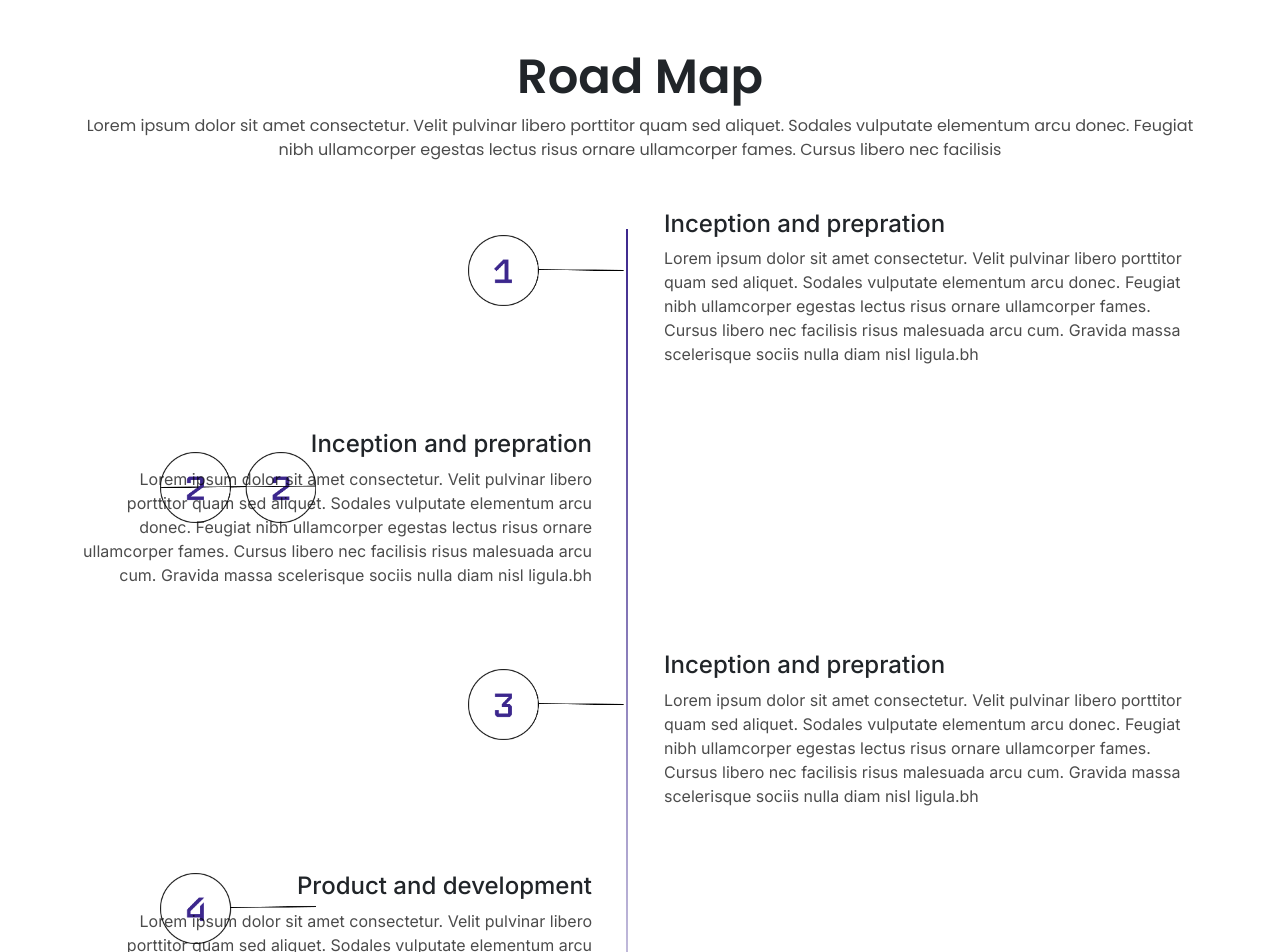
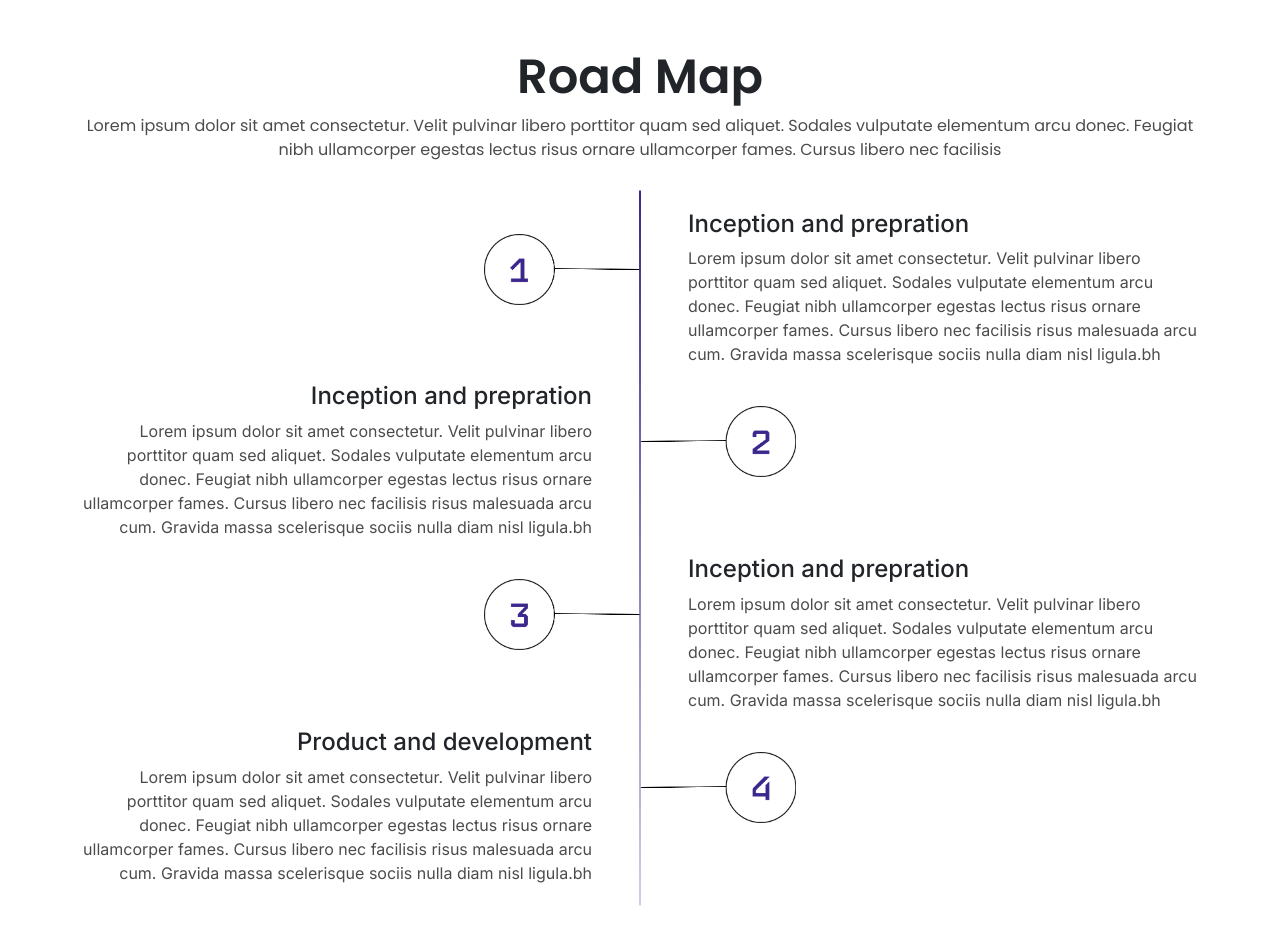
Before and after one commit to neharadialcode/bootstrap-common-components, a React (Create React App) app: page /roadMap in a window 1280 px wide. Shown: the top 952 px of the page. Built offline with nearby package versions, Linux system fonts and the light colour scheme.

Commit message:
solving error

```diff
--- a/package.json
+++ b/package.json
@@ -14,6 +14,7 @@
     "react-scripts": "5.0.1",
     "react-slick": "^0.29.0",
     "slick-carousel": "^1.8.1",
+    "swiper": "^11.0.3",
     "web-vitals": "^2.1.4"
   },
   "scripts": {
--- a/src/App.css
+++ b/src/App.css
@@ -45,7 +45,7 @@
 @media (max-width: 575.98px) {
   :root {
     /* font size */
-    --fs-sm: 16px;
+    --fs-sm: 13px;
     --fs-md: 18px;
     --fs-lg: 22px;
     --fs-xl: 28px;
--- a/src/App.js
+++ b/src/App.js
@@ -16,6 +16,7 @@ import Footer from "./components/footer/Footer";
 import Vedio from "./components/vedio/Vedio";
 import RoadMap from "./components/roadMap/RoadMap";
 
+
 function App() {
   return (
     <div className=" overflow-hidden">
@@ -29,7 +30,7 @@ function App() {
           <Route path="/faqs" element={<Faqs />} />
           <Route path="/footer" element={<Footer />} />
           <Route path="/vedio" element={<Vedio />} />
-          <Route path="/roadMap" element={<RoadMap/>} />
+          <Route path="/roadMap" element={<RoadMap />} />
         </Routes>
       </BrowserRouter>
     </div>
--- a/src/components/roadMap/RoadMapOne.jsx
+++ b/src/components/roadMap/RoadMapOne.jsx
@@ -18,19 +18,20 @@ const RoadMapOne = () => {
             fames. Cursus libero nec facilisis
           </p>
         </div>
-        <div className="center_line"></div>
-        <div className=" row position-relative">
+
+        <div className=" row position-relative center_line">
           {/* ================NUMBER ONE IMG AND TAXT==================== */}
-          <div className=" w-100 d-flex justify-content-end">
-            <div className=" col-8 col-lg-6 ">
+
+          <div className=" col-6 text-end p-0 mt-4">
             <img
               src={numberOne}
               alt="numberOne"
               height={71}
               width={156}
-                className=" position-absolute numberOne_img_Setup"
+              className="rodMap_img_w_h"
             />
-              <div className=" ms-lg-4">
+          </div>
+          <div className="col-6 ps-5">
             <h4>Inception and prepration</h4>
             <p className=" text-black opacity_70 fs_sm">
               Lorem ipsum dolor sit amet consectetur. Velit pulvinar libero
@@ -41,26 +42,9 @@ const RoadMapOne = () => {
               ligula.bh{" "}
             </p>
           </div>
-            </div>
-          </div>
+
           {/* ================NUMBER TWO IMG AND TAXT==================== */}
-          <div className=" w-100 d-flex justify-content-end justify-content-lg-start">
-            <div className=" col-8 col-lg-6 mt-3 mt-lg-5">
-              <img
-                src={numaberTwo}
-                alt="numaberTwo"
-                height={71}
-                width={156}
-                className=" position-absolute numberTwo_img_setup d-none d-lg-inline-block"
-              />
-              <img
-                src={numaberMdTwo}
-                alt="numaberMdTwo"
-                height={71}
-                width={156}
-                className=" position-absolute numberTwo_img_setup  d-lg-inline-block"
-              />
-              <div className=" text-lg-end me-lg-4 me-xl-5">
+          <div className=" col-6 text-end pe-5">
             <h4>Inception and prepration</h4>
             <p className="RoadMa p_par text-black opacity_70 fs_sm">
               Lorem ipsum dolor sit amet consectetur. Velit pulvinar libero
@@ -71,19 +55,34 @@ const RoadMapOne = () => {
               ligula.bh{" "}
             </p>
           </div>
+          <div className="col-6 p-0 mt-4">
+            <img
+              src={numaberTwo}
+              alt="numaberTwo"
+              height={71}
+              width={156}
+              className=" "
+            />
+            {/* <img
+              src={numaberMdTwo}
+              alt="numaberMdTwo"
+              height={71}
+              width={156}
+              className="rodMap_img_w_h  "
+            /> */}
           </div>
-          </div>
+
           {/* ================NUMBER THREE IMG AND TAXT==================== */}
-          <div className=" w-100 d-flex justify-content-end">
-            <div className="  col-8 col-lg-6 mt-3 mt-lg-5">
+          <div className=" col-6 text-end p-0 mt-4">
             <img
               height={71}
               width={156}
               src={numaberThree}
               alt="numaberThree"
-                className="numberThree_img_setup position-absolute"
+              className=" rodMap_img_w_h"
             />
-              <div className=" ms-lg-4">
+          </div>
+          <div className="col-6 ps-5">
             <h4>Inception and prepration</h4>
             <p className=" text-black opacity_70 fs_sm">
               Lorem ipsum dolor sit amet consectetur. Velit pulvinar libero
@@ -94,26 +93,9 @@ const RoadMapOne = () => {
               ligula.bh{" "}
             </p>
           </div>
-            </div>
-          </div>
+
           {/* ================NUMBER FOUR IMG AND TAXT==================== */}
-          <div className=" w-100  d-flex justify-content-end justify-content-lg-start">
-            <div className="  col-8 col-lg-6 mt-3 mt-lg-5">
-              <img
-                src={numberFour}
-                alt="numberFour"
-                height={71}
-                width={156}
-                className=" position-absolute numberfour_img_setup d-none"
-              />
-              <img
-                src={numberMdFour}
-                alt="numberMdFour"
-                height={71}
-                width={156}
-                className=" position-absolute numberfour_img_setup"
-              />
-              <div className=" me-lg-4 me-xl-5 text-lg-end">
+          <div className="col-6 text-end pe-5">
             <h4>Product and development</h4>
             <p className=" text-black opacity_70 fs_sm">
               Lorem ipsum dolor sit amet consectetur. Velit pulvinar libero
@@ -124,60 +106,21 @@ const RoadMapOne = () => {
               ligula.bh{" "}
             </p>
           </div>
-            </div>
-          </div>
-        </div>
-        <div className="max_w_RoadMap position-relative min-vh-100 mx-auto d-none">
-          <div className="center_line">
-            <div className="  ms-4 text-end">
-              <h4>Product and development</h4>
-              <p className="  text-black opacity_70 fs_sm">
-                Lorem ipsum dolor sit amet consectetur. Velit pulvinar libero
-                porttitor quam sed aliquet. Sodales vulputate elementum arcu
-                donec. Feugiat nibh ullamcorper egestas lectus risus ornare
-                ullamcorper fames. Cursus libero nec facilisis risus malesuada
-                arcu cum. Gravida massa scelerisque sociis nulla diam nisl
-                ligula.bh{" "}
-              </p>
-            </div>
-            {/* ================NUMBER THREE IMG AND TAXT==================== */}
-            <img
-              height={71}
-              width={156}
-              src={numaberThree}
-              alt="numaberThree"
-              className="numberThree_img_setup position-absolute"
-            />
-            <div className=" position-absolute roadMap_numberThree_Setup">
-              <h4>Inception and prepration</h4>
-              <p className="RoadMap_par text-black opacity_70 fs_sm">
-                Lorem ipsum dolor sit amet consectetur. Velit pulvinar libero
-                porttitor quam sed aliquet. Sodales vulputate elementum arcu
-                donec. Feugiat nibh ullamcorper egestas lectus risus ornare
-                ullamcorper fames. Cursus libero nec facilisis risus malesuada
-                arcu cum. Gravida massa scelerisque sociis nulla diam nisl
-                ligula.bh{" "}
-              </p>
-            </div>
-            {/* ================NUMBER THREE IMG AND TAXT==================== */}
+          <div className=" col-6 p-0 mt-4">
             <img
               src={numberFour}
               alt="numberFour"
               height={71}
               width={156}
-              className=" position-absolute numberfour_img_setup"
+              className=" "
             />
-            <div className=" position-absolute roadMap_numberFour_Setup  text-end">
-              <h4>Product and development</h4>
-              <p className="RoadMap_par text-black opacity_70 fs_sm">
-                Lorem ipsum dolor sit amet consectetur. Velit pulvinar libero
-                porttitor quam sed aliquet. Sodales vulputate elementum arcu
-                donec. Feugiat nibh ullamcorper egestas lectus risus ornare
-                ullamcorper fames. Cursus libero nec facilisis risus malesuada
-                arcu cum. Gravida massa scelerisque sociis nulla diam nisl
-                ligula.bh{" "}
-              </p>
-            </div>
+            {/* <img
+              src={numberMdFour}
+              alt="numberMdFour"
+              height={71}
+              width={156}
+              className=""
+            /> */}
           </div>
         </div>
       </div>
--- a/src/hero.css
+++ b/src/hero.css
@@ -118,6 +118,20 @@
   .min_h_vedio {
     min-height: 200px !important;
   }
+  .rodMap_img_w_h{
+        max-width: 63px;
+    height: 32px;
+  }
+.center_line::after {
+    content: "";
+    position: absolute !important;
+    height: 880px !important;
+    width: 2px !important;
+    top: 103%;
+    left: 20%;
+    transform: translate(-50%, -50%);
+    background: linear-gradient(180deg, #3c278d 0%, rgba(60, 39, 141, 0.23) 100%) !important;
+}
 }
 
 @media (min-width: 576px) {
@@ -137,67 +151,19 @@
 }
 
 @media (min-width:768px) {
-  .max_w_RoadMap {
-    max-width: 768px;
-  }
-
 .center_line::after {
     content: "";
     position: absolute !important;
-    height: 815px !important;
+    height: 980px !important;
     width: 2px !important;
-    top: 63%;
-    left: 28%;
+    top: 50%;
+    left: 50%;
     transform: translate(-50%, -50%);
     background: linear-gradient(180deg, #3c278d 0%, rgba(60, 39, 141, 0.23) 100%) !important;
-  }
-
-  .numberOne_img_Setup {
-    top: 30px;
-    left: 7.9%;
-  }
-
-  .numberTwo_img_setup {
-    left: 7.9%;
-
-    top: 30%;
-  }
-
-  .numberThree_img_setup {
-    top: 55%;
-    left: 7.9%;
-
-  }
-
-  .numberfour_img_setup {
-    bottom: 95px;
-    left: 7.9%;
-  }
-
-  /*============================= ROAD ALL MAP TEXT SETUP ====================*/
-  .roadMap_numberOne_Setup {
-    right: 0;
-    top: 9px;
-  }
-
-  .roadMap_numberTwo_Setup {
-    top: 22%;
-  }
-
-  .roadMap_numberThree_Setup {
-    right: 0;
-    top: 52%;
-  }
-
-  .roadMap_numberFour_Setup {
-    bottom: -60px;
 }
 }
 
 @media (min-width: 992px) {
-  .max_w_RoadMap {
-    max-width: 951px;
-  }
 
   .min_h_hero_img {
     height: 566px !important;
@@ -217,36 +183,15 @@
   .max_w_position_hero_img {
     max-width: 220px;
   }
-
 .center_line::after {
     content: "";
     position: absolute !important;
-    height: 930px !important;
+    height: 800px !important;
     width: 2px !important;
-    top: 112%;
+    top: 49%;
     left: 50%;
     transform: translate(-50%, -50%);
     background: linear-gradient(180deg, #3c278d 0%, rgba(60, 39, 141, 0.23) 100%) !important;
-  }
-
-  .numberOne_img_Setup {
-    left: 34.9%;
-    top: 25px;
-  }
-
-  .numberTwo_img_setup {
-    right: 34.9%;
-    top: 29%;
-  }
-
-  .numberThree_img_setup {
-    top: 55%;
-    left: 34.9%;
-  }
-
-  .numberfour_img_setup {
-    bottom: 90px;
-    right: 34.9%;
 }
 }
 
@@ -254,23 +199,15 @@
   .max_w_position_hero_img {
     max-width: 350px;
   }
-
-  .max_w_RoadMap {
-    max-width: 951px;
-  }
-
 .center_line::after {
     content: "";
     position: absolute !important;
-    height: 822px !important;
+    height: 715px !important;
     width: 2px !important;
-    top: 80%;
-    left: 49%;
-    -ms-transform: translate(-50%, -50%);
+    top: 49%;
+    left: 50%;
     transform: translate(-50%, -50%);
-    background: linear-gradient(180deg,
-        #3c278d 0%,
-        rgba(60, 39, 141, 0.23) 100%) !important;
+    background: linear-gradient(180deg, #3c278d 0%, rgba(60, 39, 141, 0.23) 100%) !important;
 }
 
   .hero_Img_position {
@@ -291,8 +228,7 @@
   }
 
   .numberTwo_img_setup {
-    right: 37.5%;
-    top: 29%;
+left: 48.9%;    top: 29%;
   }
 
   .numberThree_img_setup {
@@ -302,29 +238,12 @@
 
   .numberfour_img_setup {
     bottom: 101px;
-    right: 37.5%;
-  }
+left: 48.9%;  }
 
   @media (min-width: 1400px) {
     .max_w_position_hero_img {
       max-width: 100%;
     }
-  }
-}
-
-@media (min-width: 1900px) {
-  .center_line::after {
-    content: "";
-    position: absolute !important;
-    height: 822px !important;
-    width: 2px !important;
-    top: 57%;
-    left: 49%;
-    -ms-transform: translate(-50%, -50%);
-    transform: translate(-50%, -50%);
-    background: linear-gradient(180deg,
-        #3c278d 0%,
-        rgba(60, 39, 141, 0.23) 100%) !important;
   }
 }
 
@@ -467,8 +386,6 @@ div ul li a:hover {
 
 /* ==================ROAD MAP====================== */
 
-
-
 .RoadMap_par {
   max-width: 431px;
 }
```
Also changed, not shown: src/components/Main.jsx (line endings or trailing spaces), 1 other file (tests, documents, lock files or other folders). Lines whose indentation alone changed are shown as unchanged.
